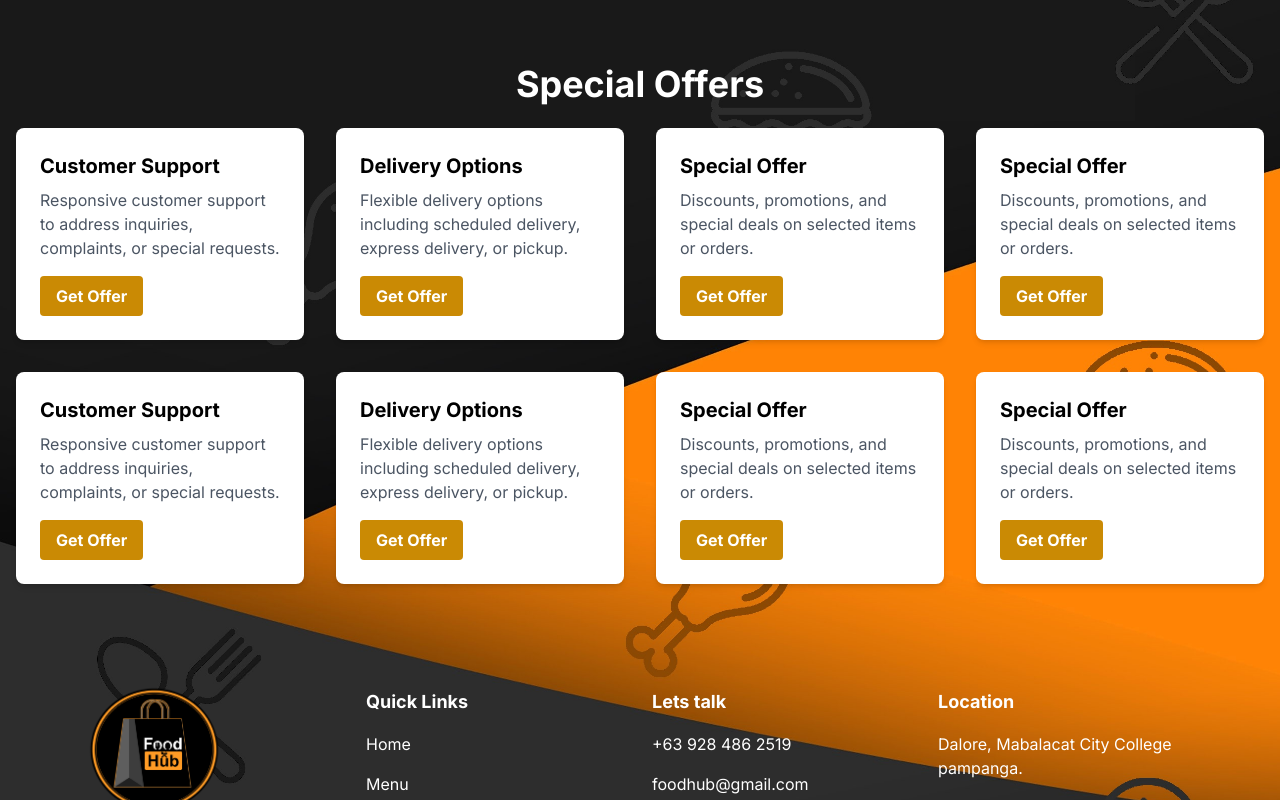
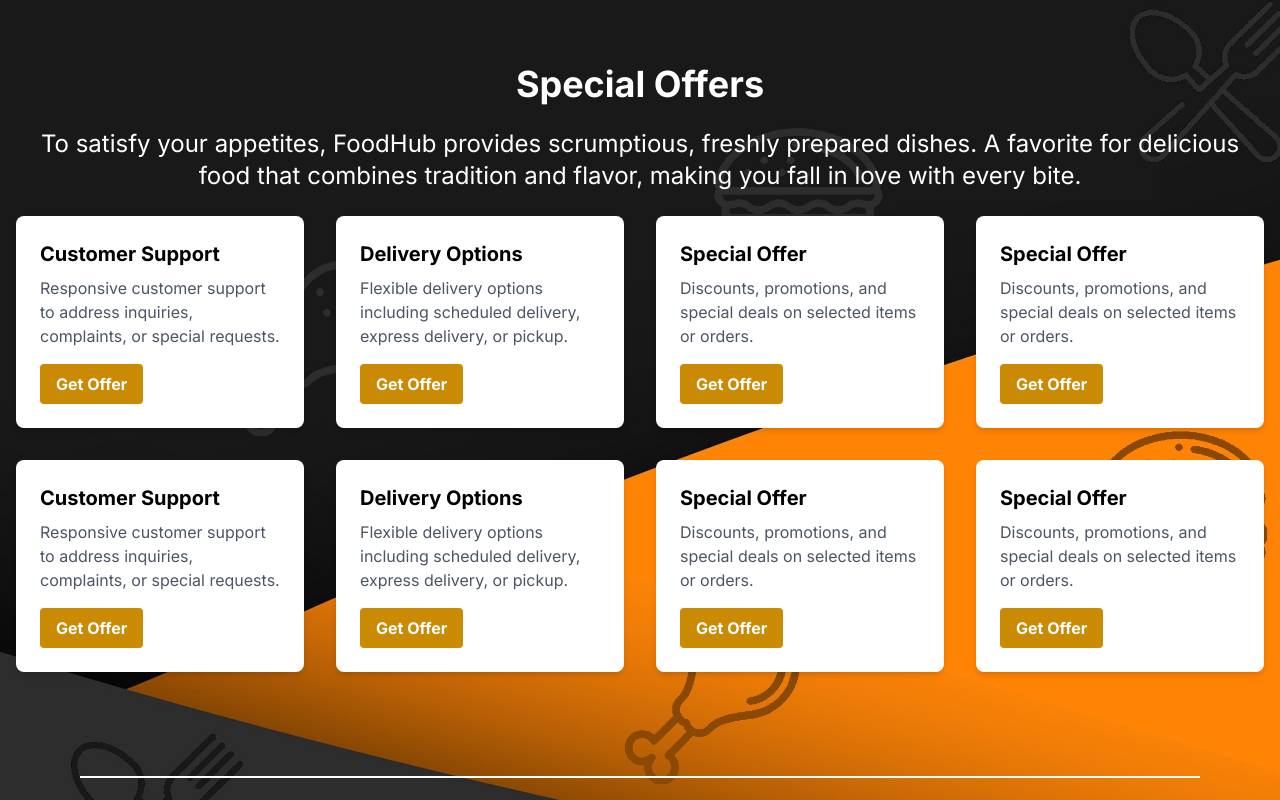
Before and after one commit to nugiwara12/food-ordering, a Next.js app: page / in a window 1280 px wide. Shown: the part 1540-2340 px from the top of the page. Built offline with nearby package versions, Linux system fonts and the light colour scheme.

Commit message:
add and changed the img to Image for deployment

```diff
--- a/components/Footer/Footer.js
+++ b/components/Footer/Footer.js
@@ -1,3 +1,4 @@
+import Image from "next/image";
 import React from "react";
 import { FaFacebook } from "react-icons/fa";
 import { IoLogoLinkedin } from "react-icons/io5";
@@ -5,11 +6,12 @@
 const Footer = () => {
   return (
     <footer className="w-full py-6 md:py-10 px-4 md:px-8 lg:px-20">
+      <hr className="hr-white" />
       <div className="container mx-auto grid grid-cols-1 md:grid-cols-2 lg:grid-cols-4 gap-6">
         <div className="flex flex-col items-center md:items-start">
           {" "}
           {/* Adjusted alignment */}
-          <img
+          <Image
             src="/logo/foodhub.png"
             alt="logo"
             width={150}
--- a/src/app/Home/Homestead/Offering.js
+++ b/src/app/Home/Homestead/Offering.js
@@ -8,6 +8,11 @@
           <h1 className="text-3xl md:text-4xl font-bold mb-6 text-center">
             Special Offers
           </h1>
+          <p className="text-center text-lg md:text-2xl mb-6 break-words">
+            To satisfy your appetites, FoodHub provides scrumptious, freshly
+            prepared dishes. A favorite for delicious food that combines
+            tradition and flavor, making you fall in love with every bite.
+          </p>
           <div className="grid grid-cols-1 md:grid-cols-2 lg:grid-cols-4 gap-8">
             {/* Offer cards go here */}
             <div className="bg-white p-6 rounded-lg shadow-md">
--- a/src/app/globals.css
+++ b/src/app/globals.css
@@ -155,4 +155,9 @@
   max-width: 150px;
 }
 
-/* FORM SUBSSCRIBE */
+/* hr ELMENTS */
+.hr-white {
+  border: none;
+  border-top: 2.5px solid white;
+  margin: 1rem 0;
+}
```
